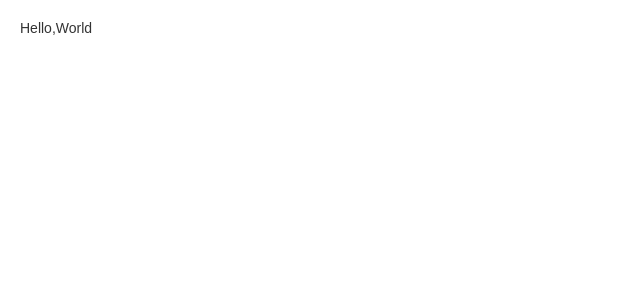
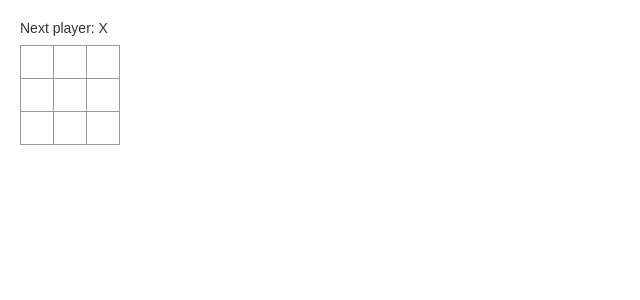
Before and after one commit to wcyjoyce/tictactoe, a React app: page / in a window 1280 px wide. Shown: the top 300 px of the page, without its empty margins (0-640 px from the left). Built offline with nearby package versions, Linux system fonts and the light colour scheme.

Commit message:
tic-tac-toe game implemented

```diff
--- /dev/null
+++ b/src/components/app.jsx
@@ -0,0 +1,15 @@
+import React, { Component } from "react";
+
+import Board from "./board.jsx";
+import Game from "./game.jsx";
+import Square from "./square.jsx";
+
+class App extends Component {
+  render() {
+    return (
+      <Game />
+    );
+  }
+}
+
+export default App;
--- /dev/null
+++ b/src/components/board.jsx
@@ -0,0 +1,66 @@
+import React, { Component } from "react";
+import Square from "./square.jsx";
+
+class Board extends Component {
+  constructor(props) {
+    super(props);
+    this.state = {
+      squares: Array(9).fill(null),
+      nextPlayer: true,
+    }
+  }
+
+  handleClick(i) {
+    const squares = this.state.squares.slice();
+    if (this.props.calculateWinner(squares) || squares[i]) {
+      return;
+    }
+    squares[i] = this.state.nextPlayer ? "X" : "O";
+    this.setState({
+      squares: squares,
+      nextPlayer: !this.state.nextPlayer,
+    });
+  }
+
+  renderSquare(i) {
+    return (
+      <Square
+        value={this.state.squares[i]}
+        onClick={() => this.handleClick(i)}
+      />
+    );
+  }
+
+  render() {
+    const winner = this.props.calculateWinner(this.state.squares);
+    let status;
+    if (winner) {
+      status = "Winner: " + winner;
+    } else {
+      status = "Next player: " + (this.state.nextPlayer ? "X" : "O");
+    }
+
+    return (
+      <div>
+        <div className="status">{status}</div>
+        <div className="board-row">
+          {this.renderSquare(0)}
+          {this.renderSquare(1)}
+          {this.renderSquare(2)}
+        </div>
+        <div className="board-row">
+          {this.renderSquare(3)}
+          {this.renderSquare(4)}
+          {this.renderSquare(5)}
+        </div>
+        <div className="board-row">
+          {this.renderSquare(6)}
+          {this.renderSquare(7)}
+          {this.renderSquare(8)}
+        </div>
+      </div>
+    );
+  }
+}
+
+export default Board;
--- /dev/null
+++ b/src/components/game.jsx
@@ -0,0 +1,54 @@
+import React, { Component } from "react";
+import Board from "./board.jsx";
+
+class Game extends Component {
+  constructor(props) {
+    super(props);
+    this.state = {
+      // history: [{
+        squares: Array(9).fill(null),
+      // }],
+      nextPlayer: true,
+    };
+  }
+
+  calculateWinner(squares) {
+    const lines = [
+      [0, 1, 2],
+      [3, 4, 5],
+      [6, 7, 8],
+      [0, 3, 6],
+      [1, 4, 7],
+      [2, 5, 8],
+      [0, 4, 8],
+      [2, 4, 6],
+    ];
+    for (let i = 0; i < lines.length; i++) {
+      const [a, b, c] = lines[i];
+      if (squares[a] && squares[a] === squares[b] && squares[a] === squares[c]) {
+        return squares[a];
+      }
+    }
+    return null;
+  }
+
+  render() {
+    return (
+      <div className="game">
+        <div className="game-board">
+          <Board
+            squares={this.state.squares}
+            nextPlayer={this.state.nextPlayer}
+            calculateWinner={this.calculateWinner}
+          />
+        </div>
+        <div className="game-info">
+          <div>{/* status */}</div>
+          <ol>{/* TODO */}</ol>
+        </div>
+      </div>
+    );
+  }
+}
+
+export default Game;
--- /dev/null
+++ b/src/components/square.jsx
@@ -0,0 +1,21 @@
+import React, { Component } from "react";
+
+// class Square extends Component {
+//   render() {
+//     return (
+//       <button ClassName="square" onClick={() => this.props.onClick()}>
+//         {this.props.value}
+//       </button>
+//     );
+//   }
+// }
+
+const Square = (props) => {
+  return (
+    <button className="square" onClick={props.onClick}>
+      {props.value}
+    </button>
+  );
+}
+
+export default Square;
--- a/src/index.jsx
+++ b/src/index.jsx
@@ -1,18 +1,11 @@
-import React from 'react';
-import ReactDOM from 'react-dom';
+import React from "react";
+import ReactDOM from "react-dom";
 
-import '../assets/stylesheets/application.scss';
+import "../assets/stylesheets/application.scss";
+import App from "./components/app.jsx";
 
-const Hello = ({ name }) => {
-  return (
-    <div>
-      Hello,
-      {name}
-    </div>
-  );
-};
+const root = document.getElementById("root");
 
-const root = document.getElementById('root');
 if (root) {
-  ReactDOM.render(<Hello name="World" />, root);
+  ReactDOM.render(<App />, root);
 }
```
